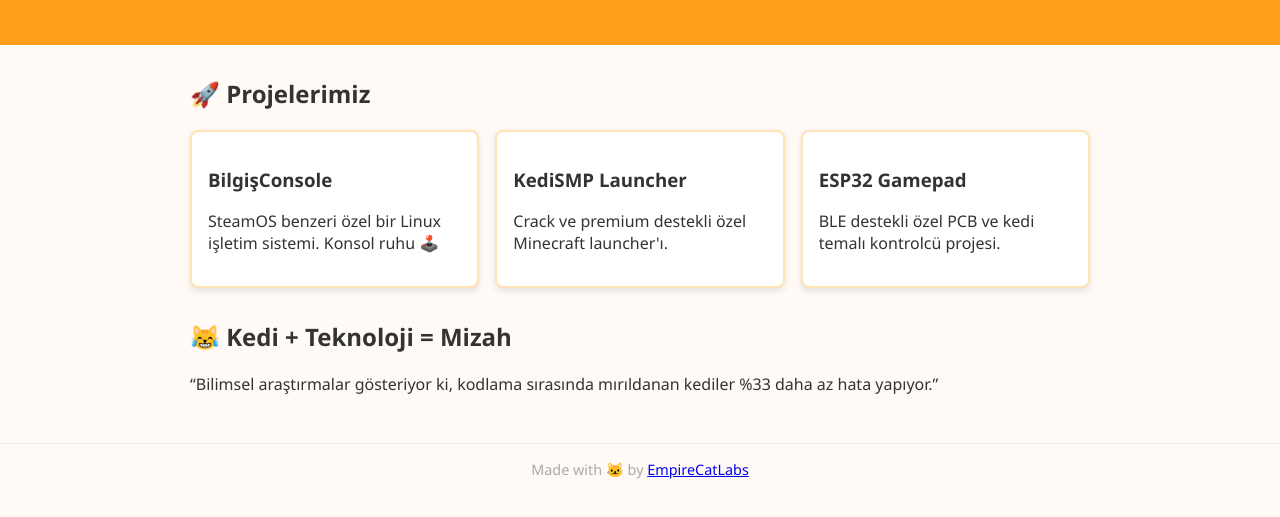
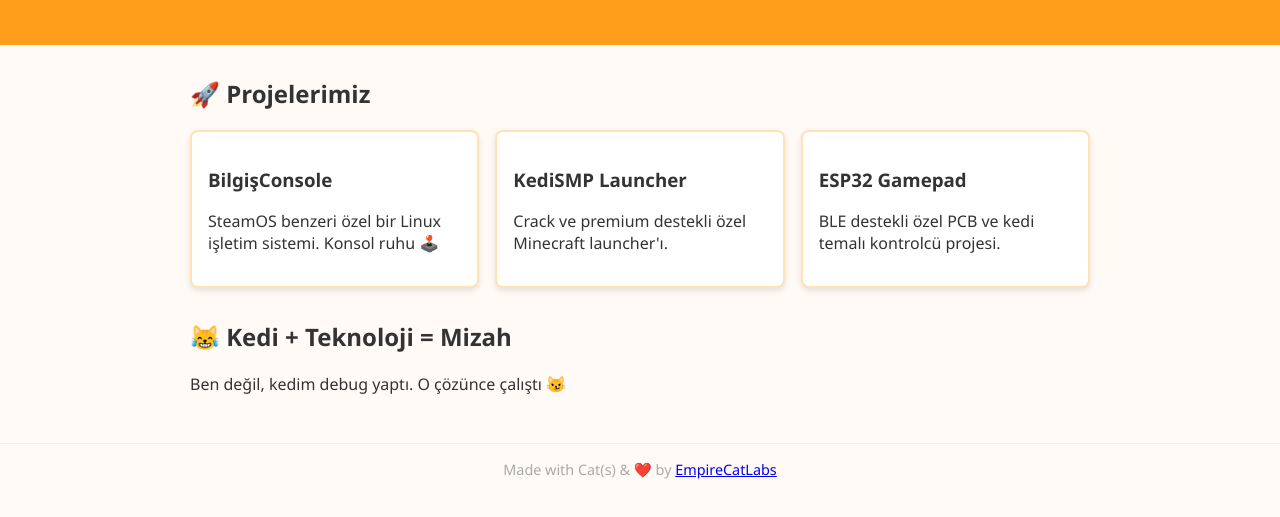
Before and after one commit to EmpireCatLabs/empirecatlabs.github.io, a plain HTML site: page index.html in a window 1280 px wide. Shown: the part 229-746 px from the top of the page. Drawn offline with Linux system fonts and the light colour scheme.

Commit message:
Update index.html

```diff
--- a/index.html
+++ b/index.html
@@ -77,13 +77,32 @@
     </div>
   </section>
 
-  <section>
+  <section id="cat-joke-section">
     <h2>😹 Kedi + Teknoloji = Mizah</h2>
-    <p>“Bilimsel araştırmalar gösteriyor ki, kodlama sırasında mırıldanan kediler %33 daha az hata yapıyor.”</p>
+    <p id="cat-joke">Yükleniyor...</p>
   </section>
 
   <footer>
-    Made with 🐱 by <a href="https://github.com/EmpireCatLabs" target="_blank">EmpireCatLabs</a>
+    Made with Cat(s) & ❤️ by <a href="https://github.com/EmpireCatLabs" target="_blank">EmpireCatLabs</a>
   </footer>
+
+  <script>
+    const catQuotes = [
+      "Bilgisayarım çöktü çünkü üstünde kedi yatıyordu. 😹",
+      "Kodlarım çalışmadı çünkü kedim Enter’a basmadı.",
+      "Bir developer, bir kedi ve bir mouse... başlarına neler geldi anlatamam.",
+      "Kedim pull request'i reddetti çünkü içinde balık yokmuş. 🐟",
+      "Stack Overflow değil, Cat Overflow yaşadım.",
+      "Kedi klavyeye yattı = commit başarısız.",
+      "Neden her dosya 'paw.js' diye adlandı? Kedim isimlendiriyor çünkü.",
+      "Yazılım geliştirme = %70 kedi bakışı, %30 kodlama.",
+      "VSCode'da tema: Kedi Modu 🐾",
+      "Ben değil, kedim debug yaptı. O çözünce çalıştı 😼"
+    ];
+
+    const jokeElement = document.getElementById("cat-joke");
+    const randomIndex = Math.floor(Math.random() * catQuotes.length);
+    jokeElement.textContent = catQuotes[randomIndex];
+  </script>
 </body>
 </html>
```
